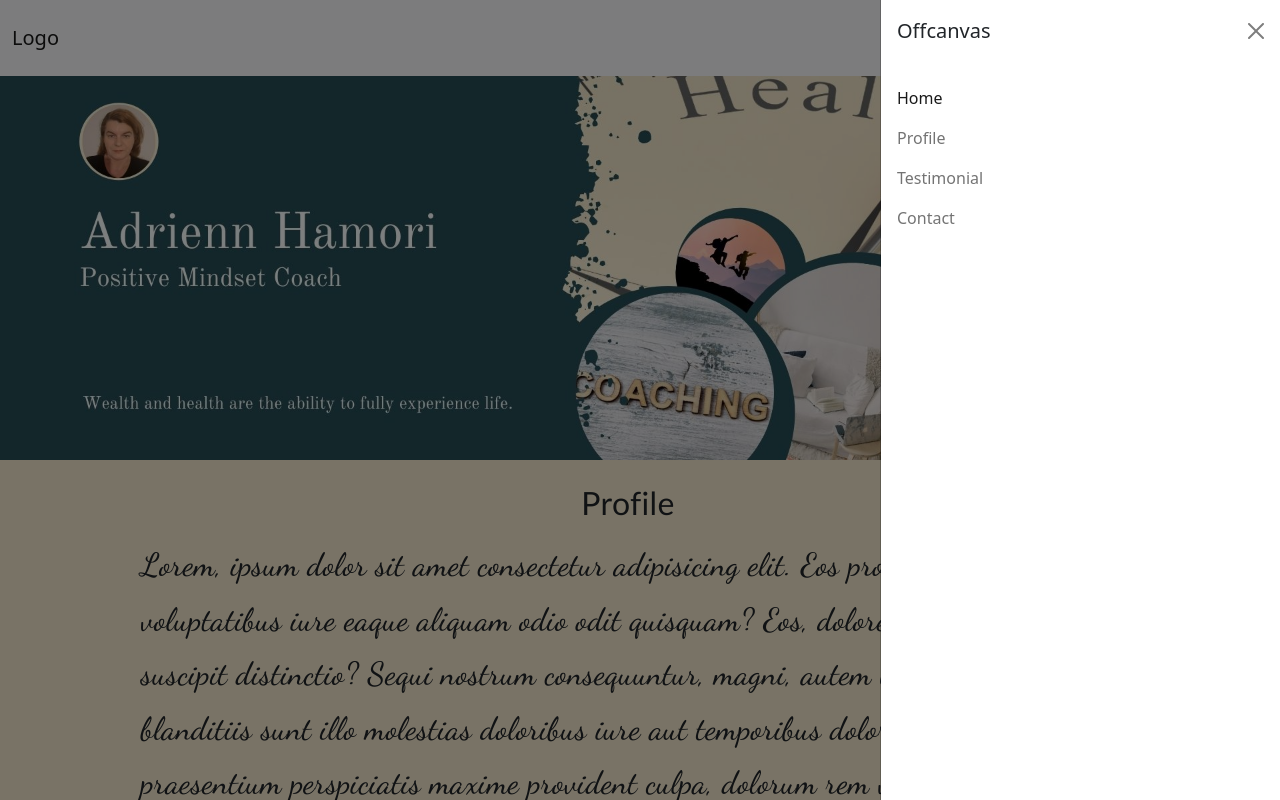
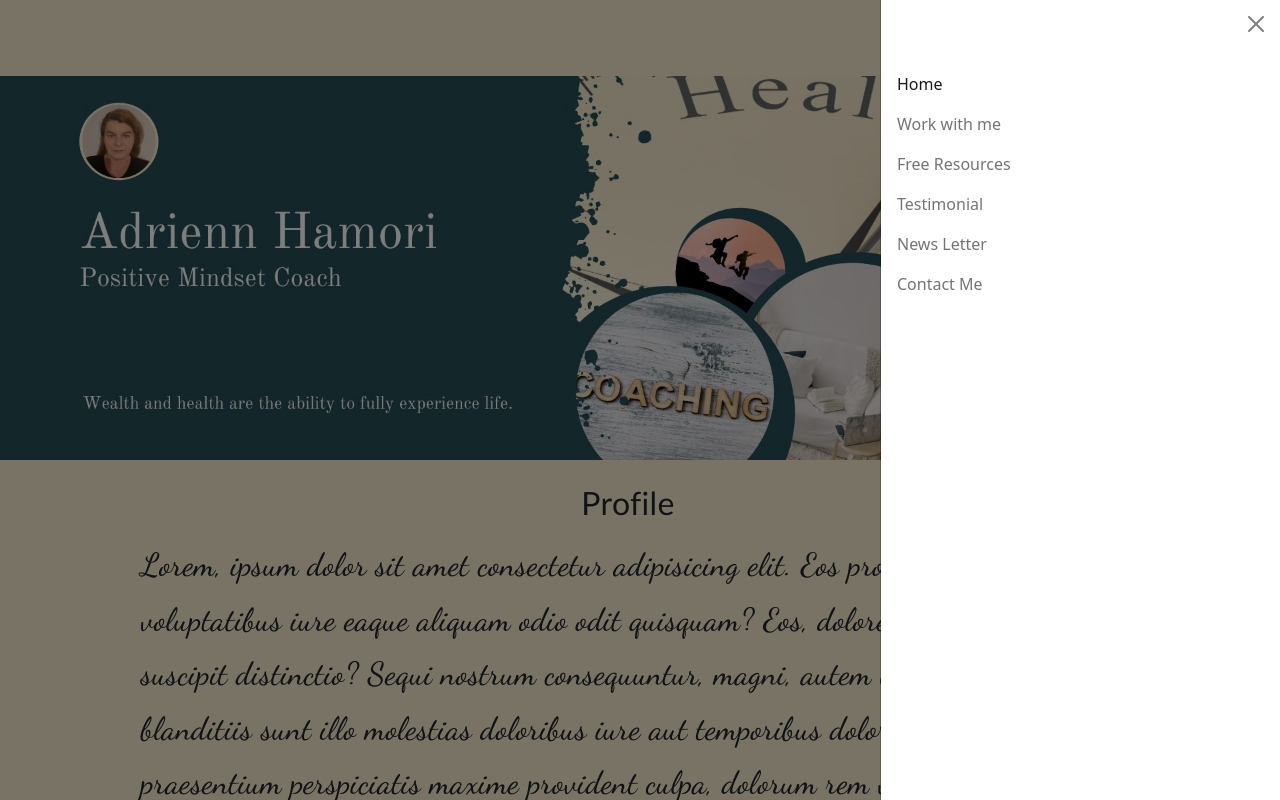
Before and after one commit to unaben/personal-website, a plain HTML site: page index.html in a window 1280 px wide. Both pictures are taken after a click on the button 1178 px from the left and 38 px from the top of the page. Shown: the top 800 px of the page. Drawn offline with nearby package versions, Linux system fonts and the light colour scheme; a web font is replaced by a local one.

Commit message:
sixth commit

```diff
--- a/index.html
+++ b/index.html
@@ -13,9 +13,9 @@
     <div class="app-container">
       <section id="home" class="bg-light">
         <div class="container-fluid">
-          <nav class="navbar navbar-light bg-light fixed-top">
+          <nav class="navbar navbar-light bg-menu fixed-top">
             <div class="container-fluid">
-              <a class="navbar-brand" href="#">Logo</a>
+              <a class="navbar-brand" href="#"></a>
               <button
                 class="navbar-toggler"
                 type="button"
@@ -32,9 +32,7 @@
                 aria-labelledby="offcanvasNavbarLabel"
               >
                 <div class="offcanvas-header">
-                  <h5 class="offcanvas-title" id="offcanvasNavbarLabel">
-                    Offcanvas
-                  </h5>
+                  <h5 class="offcanvas-title" id="offcanvasNavbarLabel"></h5>
                   <button
                     type="button"
                     class="btn-close text-reset"
@@ -50,13 +48,19 @@
                       >
                     </li>
                     <li class="nav-item">
-                      <a class="nav-link" href="#profile">Profile</a>
+                      <a class="nav-link" href="#profile">Work with me</a>
                     </li>
                     <li class="nav-item">
-                      <a class="nav-link" href="#testimonial">Testimonial</a>
+                      <a class="nav-link" href="#resources">Free Resources</a>
                     </li>
                     <li class="nav-item">
-                      <a class="nav-link" href="#">Contact</a>
+                        <a class="nav-link" href="#testimonial">Testimonial</a>
+                      </li>
+                      <li class="nav-item">
+                        <a class="nav-link" href="#news-letter">News Letter</a>
+                      </li>
+                    <li class="nav-item">
+                      <a class="nav-link" href="#contact">Contact Me</a>
                     </li>
                   </ul>
                 </div>
--- a/styles.css
+++ b/styles.css
@@ -17,6 +17,10 @@
   box-sizing: border-box;
   margin: 0;
   padding: 0;
+}
+
+.bg-menu{
+    background-color: #f3e7cd;
 }
 
 .text-container {
```
